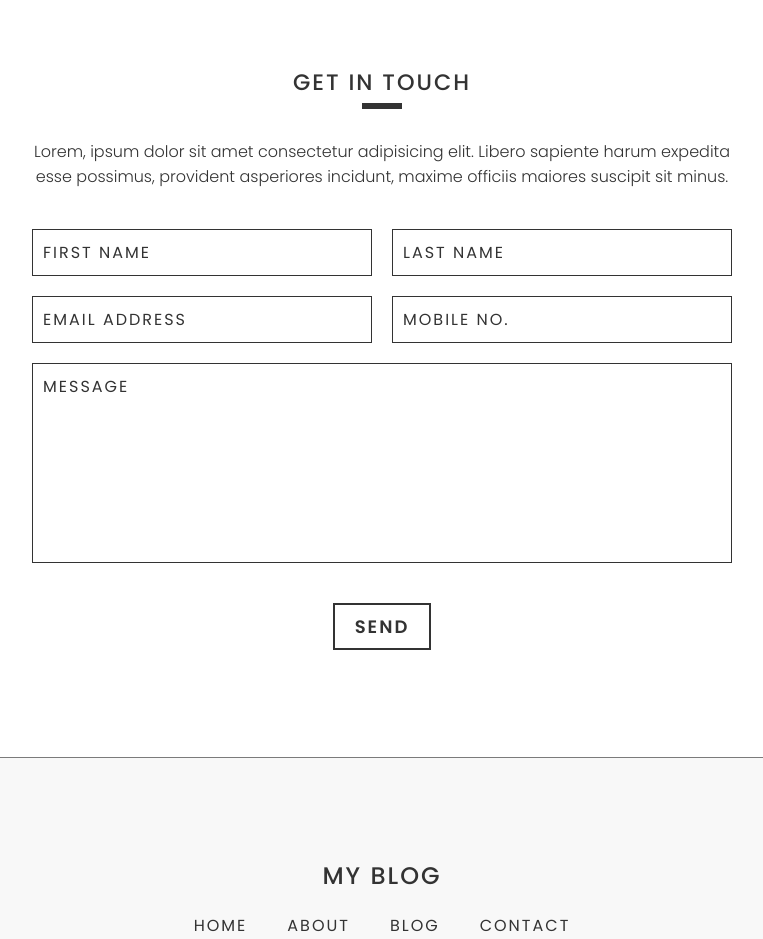
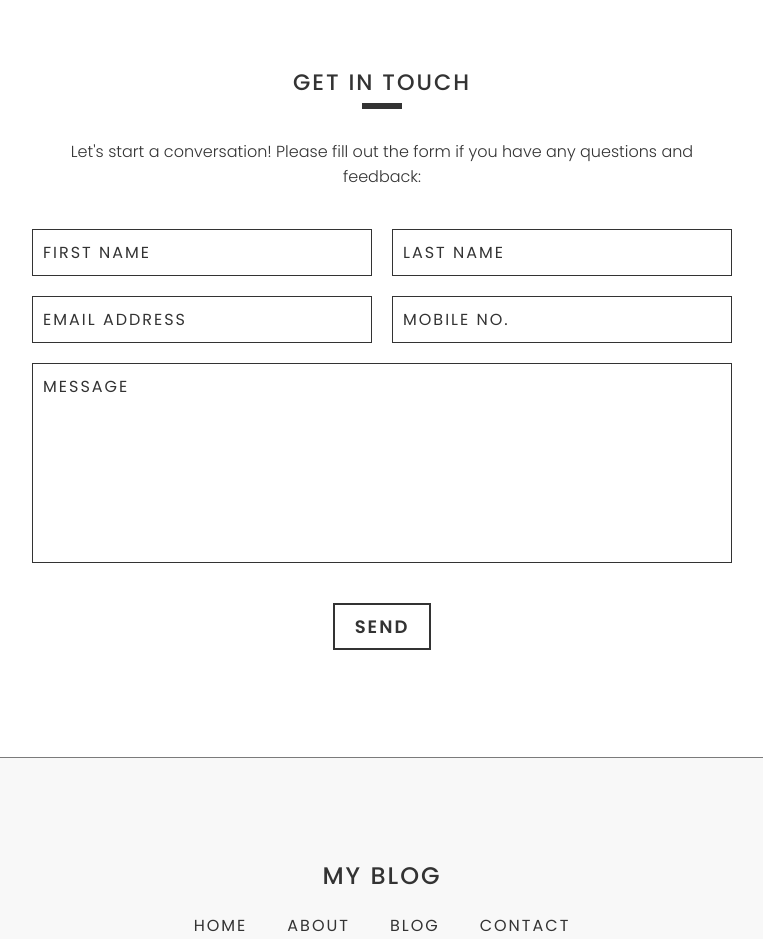
Before and after one commit to salmanja/blogsite, a plain HTML site: page index.html in a window 1280 px wide. Shown: the part 3680-4619 px from the top of the page, without its empty margins (258-1021 px from the left). Drawn offline with Linux system fonts and the light colour scheme.

Commit message:
contact form change

```diff
--- a/index.html
+++ b/index.html
@@ -193,9 +193,7 @@ If you need anything don't hesitate to contact me!
       <div class="title">
         <h2>Get in Touch</h2>
         <p>
-          Lorem, ipsum dolor sit amet consectetur adipisicing elit. Libero
-          sapiente harum expedita esse possimus, provident asperiores incidunt,
-          maxime officiis maiores suscipit sit minus.
+          Let's start a conversation! Please fill out the form if you have any questions and feedback:
         </p>
       </div>
       <div class="contactForm">
```
